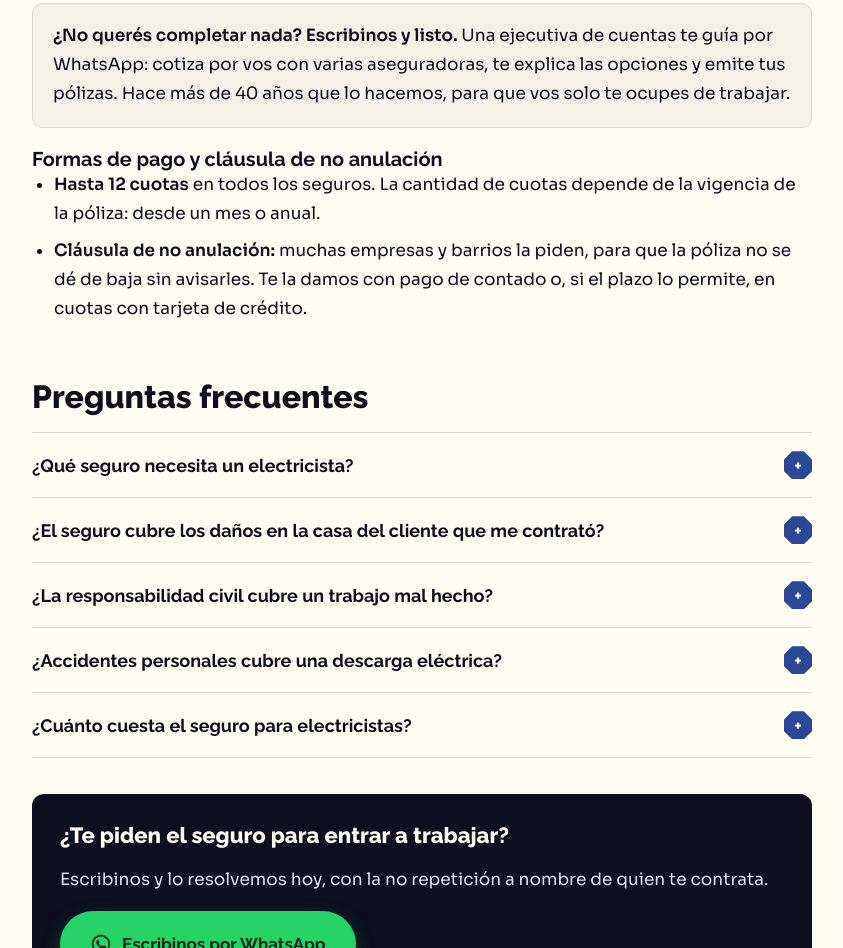
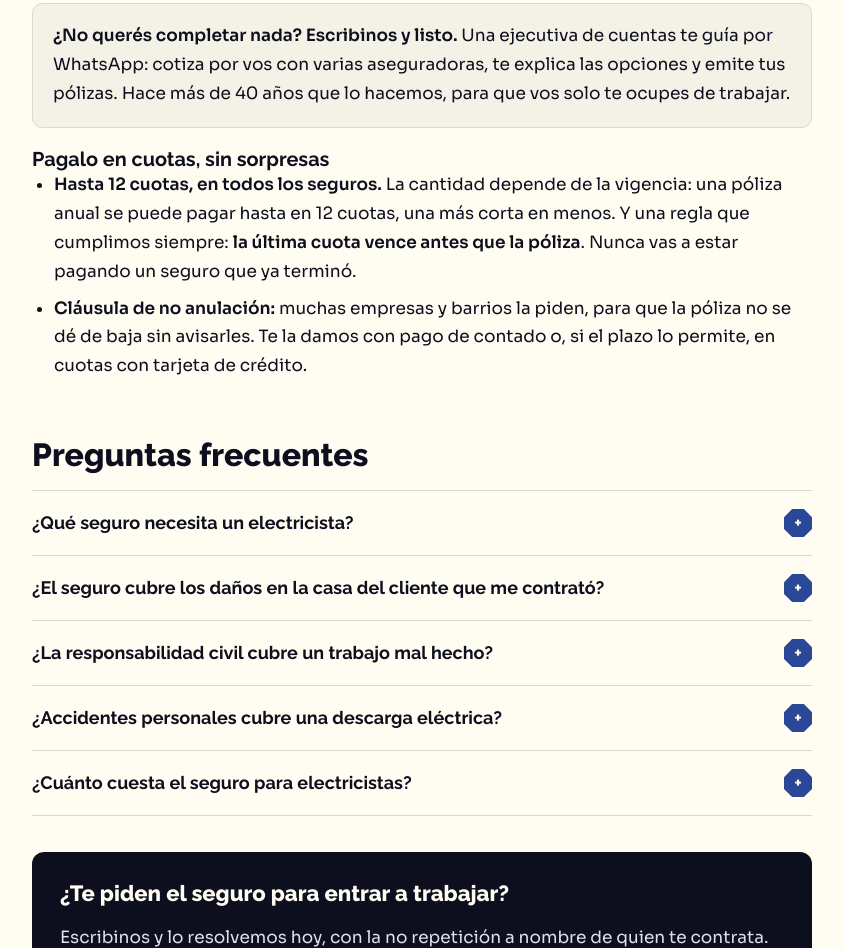
Before and after one commit to Grupoacsa/grupoac-web, a plain HTML site: page seguro-para-electricistas/index.html in a window 1280 px wide. Shown: the part 3539-4487 px from the top of the page, without its empty margins (218-1061 px from the left). Drawn offline with Linux system fonts and the light colour scheme.

Commit message:
Oficios: cuotas según vigencia, la última cuota vence antes que la póliza
Co-Authored-By: Claude Opus 5.5 <noreply@anthropic.com>
Claude-Session: https://claude.ai/code/session_019S81tQfFVydwquznCx1kXC

```diff
--- a/seguro-para-electricistas/index.html
+++ b/seguro-para-electricistas/index.html
@@ -127,9 +127,9 @@ gtag('config', 'G-Q8FT83J79P');
   <li>Para quién es el certificado: razón social y CUIT del barrio, consorcio o empresa, si te piden no repetición.</li>
 </ul>
 <div class="clave"><p><strong>¿No querés completar nada? Escribinos y listo.</strong> Una ejecutiva de cuentas te guía por WhatsApp: cotiza por vos con varias aseguradoras, te explica las opciones y emite tus pólizas. Hace más de 40 años que lo hacemos, para que vos solo te ocupes de trabajar.</p></div>
-<h3 id="pago">Formas de pago y cláusula de no anulación</h3>
+<h3 id="pago">Pagalo en cuotas, sin sorpresas</h3>
 <ul>
-  <li><strong>Hasta 12 cuotas</strong> en todos los seguros. La cantidad de cuotas depende de la vigencia de la póliza: desde un mes o anual.</li>
+  <li><strong>Hasta 12 cuotas, en todos los seguros.</strong> La cantidad depende de la vigencia: una póliza anual se puede pagar hasta en 12 cuotas, una más corta en menos. Y una regla que cumplimos siempre: <strong>la última cuota vence antes que la póliza</strong>. Nunca vas a estar pagando un seguro que ya terminó.</li>
   <li><strong>Cláusula de no anulación:</strong> muchas empresas y barrios la piden, para que la póliza no se dé de baja sin avisarles. Te la damos con pago de contado o, si el plazo lo permite, en cuotas con tarjeta de crédito.</li>
 </ul>
 
```
Also changed, not shown: seguro-para-gasistas-y-plomeros/index.html (+2 -2 lines), seguro-para-jardineros/index.html (+2 -2 lines), seguro-para-oficios/index.html (+2 -2 lines), seguro-para-tecnicos-de-aire-acondicionado/index.html (+2 -2 lines).
